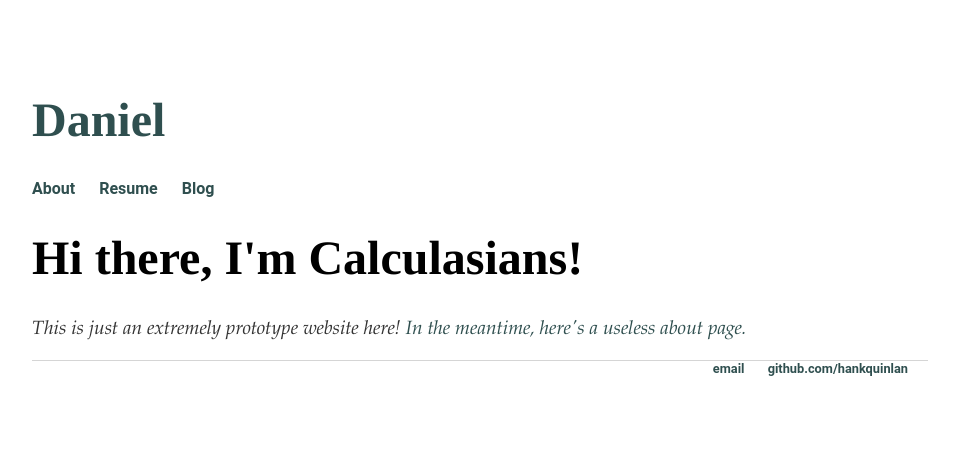
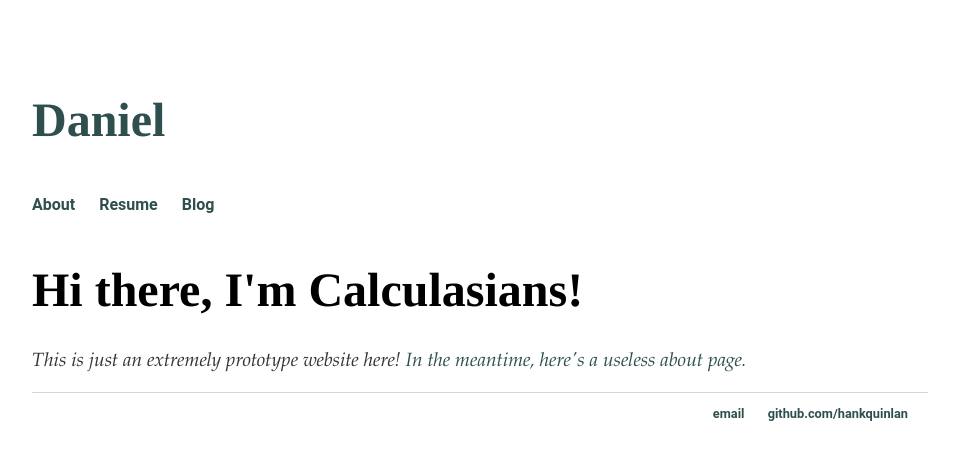
Before and after one commit to Calculasians/calculasians.github.io, a Jekyll site: the page built from index.html, in a window 1280 px wide. Shown: the top 460 px of the page, without its empty margins (160-1119 px from the left). Built offline with Jekyll 4.4.1, drawn with Linux system fonts in a browser that asks for light colours.

Commit message:
Update main.css

```diff
--- a/css/main.css
+++ b/css/main.css
@@ -11,8 +11,6 @@ body {
 }
 
 nav ul, footer ul {
-    margin-top: 0px;
-    margin-bottom: 0px;
     font-family:'Museo Slab', 'Roboto', sans-serif;
     padding: 0px;
     list-style: none;
```
